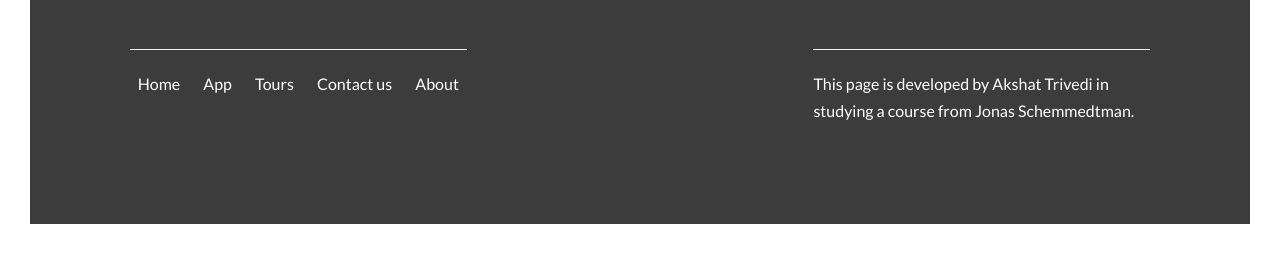
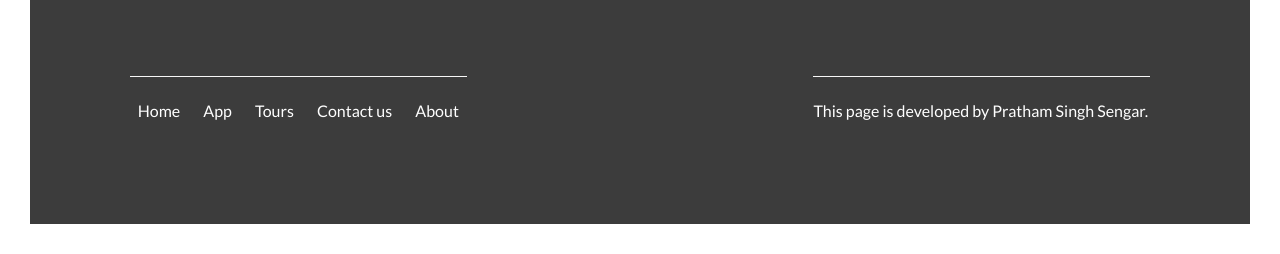
Before and after one commit to pratham-s-sengar/Natours-landing, a website: page index.html in a window 1280 px wide. Shown: the part 5729-5983 px from the top of the page. Drawn offline with Linux system fonts and the light colour scheme; files whose address does not match are found by name.

Commit message:
first commit

```diff
--- a/index.html
+++ b/index.html
@@ -295,8 +295,8 @@
                 alt="user-image"
                 class="story__img"
               />
-              <figcaption class="story__caption">Akshat Trivedi</figcaption>
-            </figure>
+              <figcaption class="story__caption">Pratham Singh Sengar</figcaption>
+            </figure>9
             <div class="story__text">
               <h3 class="heading-tertiary u-margin-bottom-small">
                 Loved it!!!
@@ -319,7 +319,7 @@
                 alt="user-image"
                 class="story__img"
               />
-              <figcaption class="story__caption">Akshat Trivedi</figcaption>
+              <figcaption class="story__caption">Pratham Singh Sengar</figcaption>
             </figure>
             <div class="story__text">
               <h3 class="heading-tertiary u-margin-bottom-small">
@@ -419,8 +419,7 @@
           </div>
           <div class="footer__description">
             <p>
-              This page is developed by Akshat Trivedi in studying a course from
-              Jonas Schemmedtman.
+              This page is developed by Pratham Singh Sengar.
             </p>
           </div>
         </div>
```
Also changed, not shown: readme.md.
